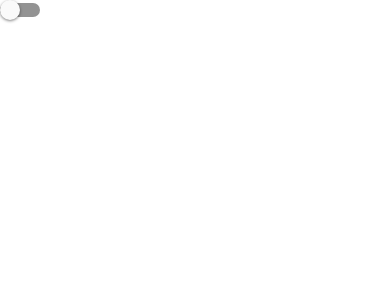
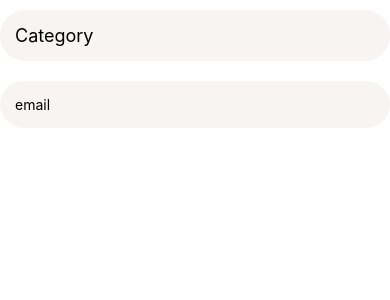
Before and after one commit to kavaa95/React-native-project, a React Native app: screen / in a window 390 px wide. Shown: the top 300 px of the page. Built offline with nearby package versions, Linux system fonts and the light colour scheme.

Commit message:
we fixed some bugs and add a appPicker Componenrt

```diff
--- a/App.js
+++ b/App.js
@@ -22,12 +22,13 @@ import AccountScreen from "./app/Screens/AccountScreen";
 import ListingsScreen from "./app/Screens/ListingsScreen";
 import React, { useState } from "react";
 import AppTextInput from "./app/components/AppTextInput";
-
+import AppPicker from "./app/components/AppPicker";
 export default function App() {
   const [isNew, setIsNew] = useState(false);
   return (
     <Screen>
-      <Switch value={isNew} onValueChange={(newval) => setIsNew(newval)} />
+      <AppPicker placeholder="Category" />
+      <AppTextInput placeholder="email" />
     </Screen>
   );
 }
--- /dev/null
+++ b/app/components/AppPicker.js
@@ -0,0 +1,36 @@
+import { MaterialCommunityIcons } from "@expo/vector-icons";
+import { View, StyleSheet, Platform, TextInput } from "react-native";
+import colors from "../config/colors";
+import Reusablestyles from "../config/styles";
+import AppText from "./AppText";
+function AppPicker({ icon, placeholder, ...otherProps }) {
+  return (
+    <View style={styles.container}>
+      {icon && (
+        <MaterialCommunityIcons
+          name={icon}
+          size={25}
+          color={colors.medium}
+          style={styles.icon}
+        />
+      )}
+      <AppText>{placeholder}</AppText>
+    </View>
+  );
+}
+const styles = StyleSheet.create({
+  container: {
+    backgroundColor: colors.light,
+    borderRadius: 25,
+    flexDirection: "row",
+    width: "100%",
+    padding: 15,
+    marginVertical: 10,
+  },
+
+  icon: {
+    marginRight: 10,
+  },
+});
+
+export default AppPicker;
--- a/app/components/AppText.js
+++ b/app/components/AppText.js
@@ -12,7 +12,7 @@ import { AntDesign } from "@expo/vector-icons";
 
 export default function AppText({ children, style }) {
   return (
-    <View style={styles.container}>
+    <View>
       <Text style={[Reusablestyles.text, style]}>{children}</Text>
     </View>
   );
--- a/app/config/styles.js
+++ b/app/config/styles.js
@@ -8,7 +8,6 @@ const Reusablestyles = StyleSheet.create({
     ...Platform.select({
       ios: {
         fontSize: 20,
-        fontFamily: " ",
       },
       android: {
         fontSize: 20,
```
Also changed, not shown: app/components/AppText.android.js (deleted, +0 -25 lines), app/components/AppText.ios.js (deleted, +0 -24 lines), app/components/AppText.testandroid.js (added, +25 -0 lines), app/components/AppText.testios.js (added, +24 -0 lines).
